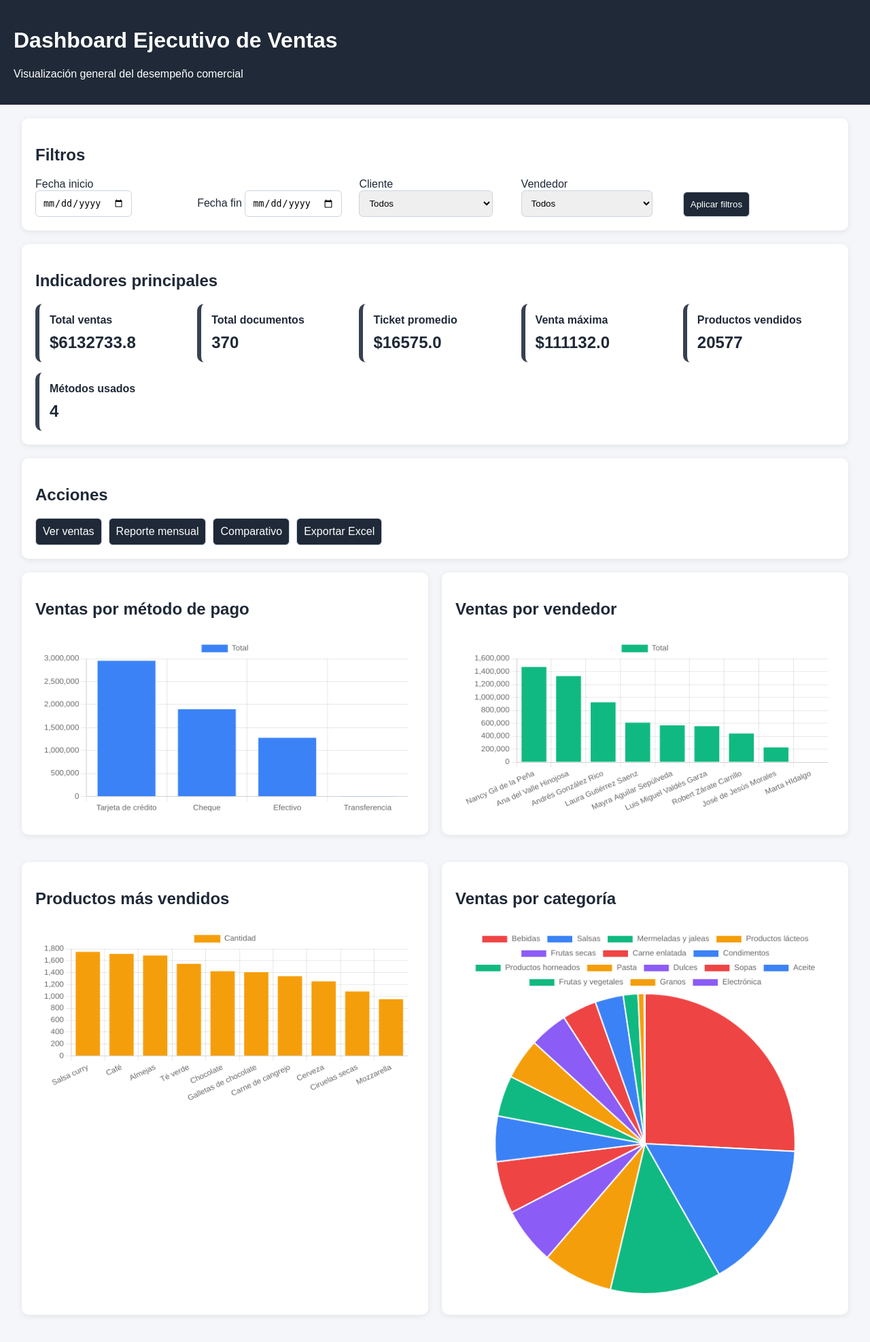
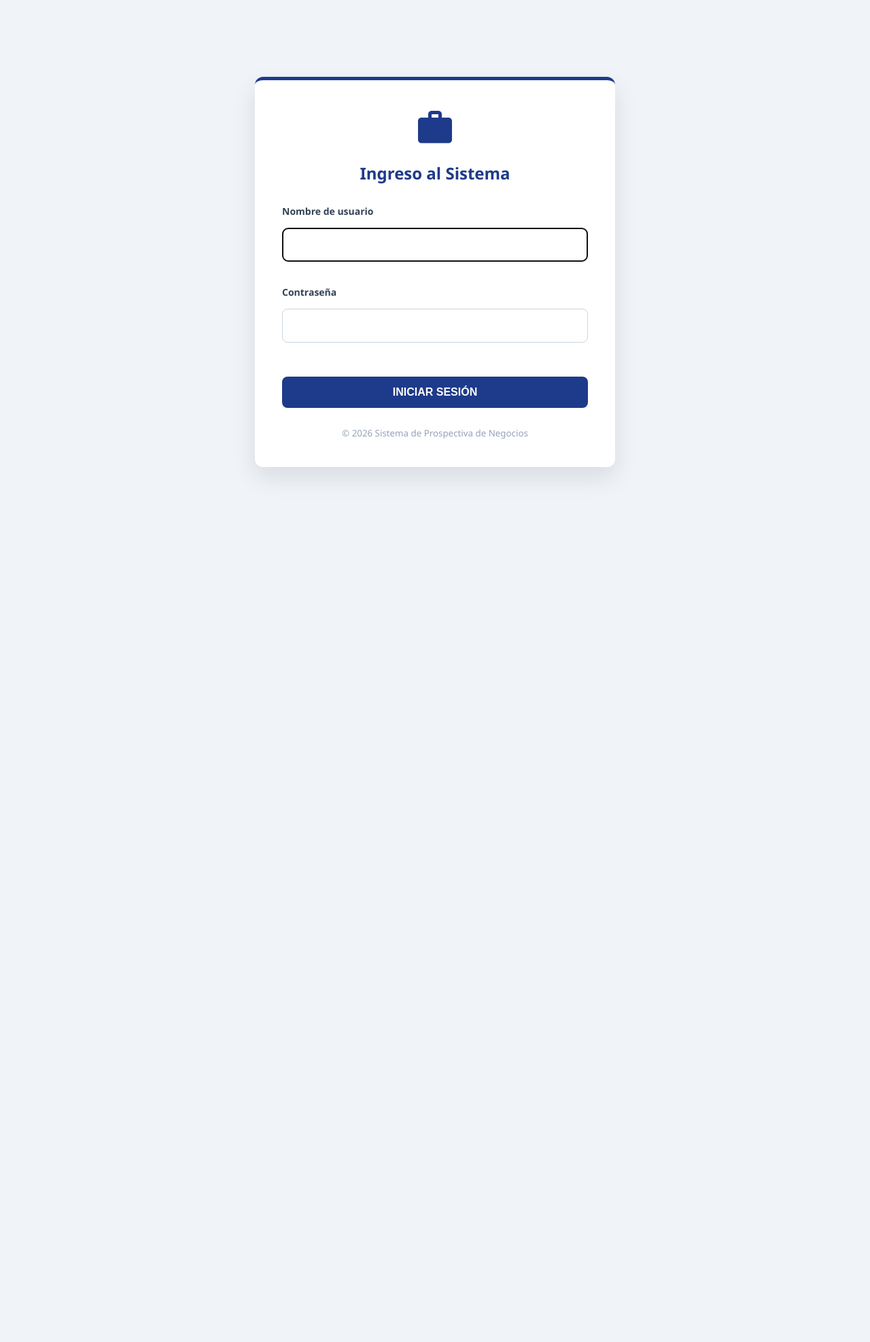
Before and after one commit to Andrea-GH/Mosqueteros, a Django app: page / in a window 1280 px wide. Shown: the whole page at 68% size. After the commit the page ends 702 px from the top, so only its background shows below. Run offline with Django 5.2, Linux system fonts and the light colour scheme; data comes from the database, SQL or seed files in the repository; both versions use the stored data as it was after the commit.

Commit message:
Se agrego el sistema de login profesional

```diff
--- a/core/settings.py
+++ b/core/settings.py
@@ -125,3 +125,6 @@ STATICFILES_DIRS = [BASE_DIR / 'static']
 
 MEDIA_URL = 'media/'
 MEDIA_ROOT = BASE_DIR / 'media'
+
+LOGIN_REDIRECT_URL = '/dashboard/'
+LOGOUT_REDIRECT_URL = '/'
--- a/core/urls.py
+++ b/core/urls.py
@@ -1,9 +1,19 @@
+# Ubicación: core/urls.py
 from django.contrib import admin
 from django.urls import path, include
+from django.contrib.auth import views as auth_views
 
 urlpatterns = [
     path('admin/', admin.site.urls),
-    path('', include('dashboard.urls')),
+
+    # 1. Login como página de inicio
+    path('', auth_views.LoginView.as_view(template_name='registration/login.html'), name='login'),
+
+    # 2. Rutas de autenticación de Django
+    path('accounts/', include('django.contrib.auth.urls')),
+
+    # 3. Tus aplicaciones (Sin namespaces para que los botones funcionen directo)
+    path('dashboard/', include('dashboard.urls')),
     path('catalogos/', include('catalogos.urls')),
     path('ventas/', include('ventas.urls')),
-]
+    ]
--- /dev/null
+++ b/templates/base.html
@@ -0,0 +1,60 @@
+<!DOCTYPE html>
+<html lang="es">
+<head>
+    <meta charset="UTF-8">
+    <title>Acceso al Sistema - Dashboard</title>
+    <style>
+        body {
+            font-family: 'Segoe UI', Tahoma, Geneva, Verdana, sans-serif;
+            background-color: #f0f4f8;
+            display: flex;
+            justify-content: center;
+            align-items: center;
+            height: 100vh;
+            margin: 0;
+        }
+        .login-box {
+            background: white;
+            border-radius: 12px;
+            padding: 40px;
+            width: 450px; /* Recuadro más ancho */
+            box-shadow: 0 15px 35px rgba(0,0,0,0.1);
+            border-top: 5px solid #1e3a8a; /* Línea azul profesional arriba */
+        }
+        .btn-principal {
+            background-color: #1e3a8a;
+            color: white;
+            border: none;
+            border-radius: 8px;
+            width: 100%;
+            padding: 14px;
+            cursor: pointer;
+            font-weight: 600;
+            font-size: 16px;
+            margin-top: 10px;
+        }
+        .btn-principal:hover { background-color: #152a61; }
+        input {
+            width: 100%;
+            padding: 15px; /* Campos más grandes y cómodos */
+            margin: 10px 0 20px 0;
+            border: 1px solid #cbd5e1;
+            border-radius: 8px;
+            box-sizing: border-box;
+            font-size: 16px;
+        }
+        label {
+            color: #334155;
+            font-weight: 600;
+            font-size: 14px;
+        }
+        .logo-placeholder {
+            text-align: center;
+            margin-bottom: 30px;
+        }
+    </style>
+</head>
+<body>
+    {% block content %}{% endblock %}
+</body>
+</html>
--- a/templates/dashboard/inicio.html
+++ b/templates/dashboard/inicio.html
@@ -26,8 +26,16 @@
 </head>
 <body>
 <header>
-    <h1>Dashboard Ejecutivo de Ventas</h1>
-    <p>Visualización general del desempeño comercial</p>
+    <div style="display: flex; justify-content: space-between; align-items: center;">
+        <div>
+            <h1>Dashboard Ejecutivo de Ventas</h1>
+            <p>Bienvenido, {{ user.username }} | Visualización general del desempeño</p>
+        </div>
+        <form action="{% url 'logout' %}" method="post">
+            {% csrf_token %}
+            <button type="submit" style="background: #ef4444;">Cerrar sesión</button>
+        </form>
+    </div>
 </header>
 <div class="contenedor">
     <section class="card">
--- /dev/null
+++ b/templates/registration/login.html
@@ -0,0 +1,39 @@
+{% extends 'base.html' %}
+
+{% block content %}
+<div class="login-box">
+    <div class="logo-placeholder">
+        <svg xmlns="http://www.w3.org/2000/svg" height="60" viewBox="0 0 24 24" width="60" fill="#1e3a8a">
+            <path d="M20 6h-4V4c0-1.11-.89-2-2-2h-4c-1.11 0-2 .89-2 2v2H4c-1.11 0-1.99.89-1.99 2L2 19c0 1.11.89 2 2 2h16c1.11 0 2-.89 2-2V8c0-1.11-.89-2-2-2zm-6 0h-4V4h4v2z"/>
+        </svg>
+        <h2 style="color: #1e3a8a; margin-top: 15px;">Ingreso al Sistema</h2>
+    </div>
+
+    {# 1. Muestra errores generales de login (como usuario/contraseña mal) #}
+    {% if form.errors %}
+    <div style="background-color: #fee2e2; border: 1px solid #ef4444; color: #b91c1c; padding: 12px; border-radius: 8px; margin-bottom: 20px; font-size: 14px; text-align: center;">
+        <strong>¡Error!</strong> El usuario o la contraseña son incorrectos.
+    </div>
+    {% endif %}
+
+    <form method="post">
+        {% csrf_token %}
+
+        <div style="margin-bottom: 15px; text-align: left;">
+            <label style="display: block; font-weight: bold; margin-bottom: 5px;">Nombre de usuario</label>
+            {{ form.username }}
+        </div>
+
+        <div style="margin-bottom: 20px; text-align: left;">
+            <label style="display: block; font-weight: bold; margin-bottom: 5px;">Contraseña</label>
+            {{ form.password }}
+        </div>
+
+        <button type="submit" class="btn-principal">INICIAR SESIÓN</button>
+    </form>
+
+    <div style="text-align: center; margin-top: 25px;">
+        <small style="color: #94a3b8;">&copy; 2026 Sistema de Prospectiva de Negocios</small>
+    </div>
+</div>
+{% endblock %}
```
Also changed, not shown: db.sqlite3.
